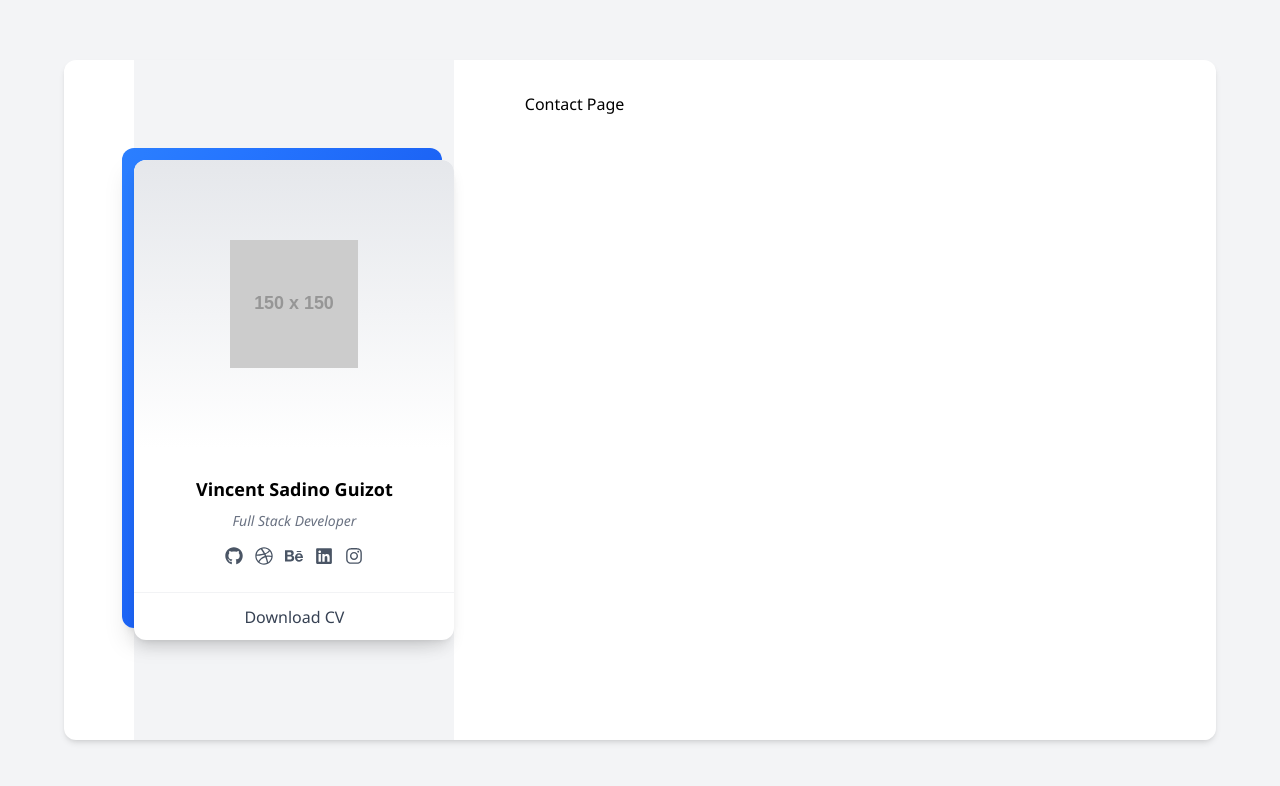
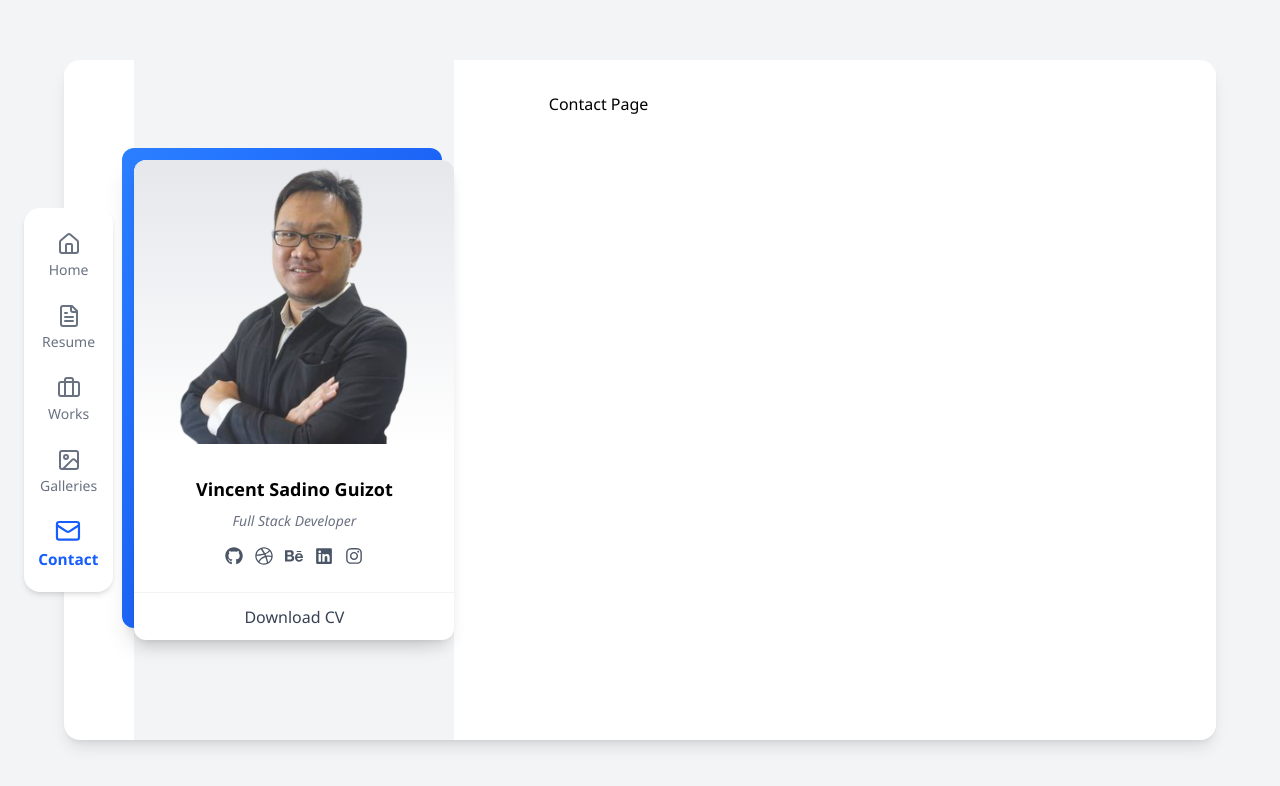
Before and after one commit to vincent-guizot/resume-web-2025, a React (Vite) app: page /contact in a window 1280 px wide. Shown: the top 786 px of the page. Built offline with nearby package versions, Linux system fonts and the light colour scheme.

Commit message:
layouting

```diff
--- a/src/components/HeroProfile.jsx
+++ b/src/components/HeroProfile.jsx
@@ -6,17 +6,14 @@ import {
   FaLinkedin,
   FaInstagram,
 } from "react-icons/fa";
+import pict from "../assets/7.png";
 
 const Profile = () => {
   return (
     <div className="relative bg-white shadow-lg rounded-xl overflow-hidden w-80 h-[480px] flex flex-col text-center z-20">
       {/* Top 60% */}
       <div className="h-[60%] flex justify-center items-center bg-gradient-to-b from-gray-200 to-white">
-        <img
-          src="https://via.placehold.co/150"
-          alt="Profile"
-          className="w-32 h-32 object-cover"
-        />
+        <img src={pict} alt="Profile" className="w-70 h-70 object-cover" />
       </div>
 
       {/* Middle 30% */}
--- a/src/components/SideBar.jsx
+++ b/src/components/SideBar.jsx
@@ -1,7 +1,38 @@
-import React from "react";
+import { NavLink } from "react-router-dom";
+import { Home, FileText, Briefcase, Image, Mail } from "lucide-react";
+
+const navItems = [
+  { name: "Home", path: "/", icon: Home },
+  { name: "Resume", path: "/resume", icon: FileText },
+  { name: "Works", path: "/works", icon: Briefcase },
+  { name: "Galleries", path: "/galleries", icon: Image },
+  { name: "Contact", path: "/contact", icon: Mail },
+];
 
 const SideBar = () => {
-  return <div>SideBar</div>;
+  const baseStyle =
+    "flex flex-col items-center gap-1 transition-all duration-200 text-sm";
+  const activeStyle = "text-blue-600 scale-110 font-semibold";
+  const inactiveStyle = "text-gray-500 hover:text-blue-600 hover:scale-105";
+
+  return (
+    <nav className="flex flex-col items-center gap-6 bg-white rounded-2xl shadow-md px-4 py-6">
+      {navItems.map(({ name, path, icon: Icon }) => (
+        <NavLink key={path} to={path} end>
+          {({ isActive }) => (
+            <div
+              className={`${baseStyle} ${
+                isActive ? activeStyle : inactiveStyle
+              }`}
+            >
+              <Icon className="w-6 h-6" />
+              <span>{name}</span>
+            </div>
+          )}
+        </NavLink>
+      ))}
+    </nav>
+  );
 };
 
 export default SideBar;
--- a/src/layouts/MainLayout.jsx
+++ b/src/layouts/MainLayout.jsx
@@ -1,32 +1,37 @@
 import { Outlet } from "react-router-dom";
-import SideBar from "../components/SideBar";
+import { SideBar } from "../components";
 import HeroProfile from "../components/HeroProfile";
 
 const MainLayout = () => {
   return (
-    <div className="relative min-h-screen flex items-center justify-center bg-gray-100">
-      {/* 🔹 Floating Sidebar - beside main container */}
-      <div className="absolute -left-20 top-1/2 -translate-y-1/2 z-30">
+    <div className="relative min-h-screen flex items-center justify-center bg-gray-100 overflow-hidden">
+      {/* 🔹 Floating Sidebar (Desktop) */}
+      <div className="absolute left-6 top-1/2 -translate-y-1/2 z-50 hidden md:block">
         <SideBar />
       </div>
 
       {/* 🔹 Main centered container */}
-      <div className="relative w-full max-w-6xl h-[85vh] bg-white rounded-xl shadow-md flex overflow-hidden">
-        {/* Left fixed Hero section */}
-        <div className="w-[40%] flex justify-center items-center bg-transparent relative z-10">
+      <div className="relative w-full max-w-6xl h-[85vh] bg-white rounded-2xl shadow-lg flex flex-col md:flex-row overflow-hidden">
+        {/* Left: Hero Section */}
+        <div className="md:w-[40%] w-full flex justify-center items-center bg-transparent relative z-10 p-4 md:p-0">
           <HeroProfile />
         </div>
 
-        {/* Right scrollable content area */}
-        <div className="w-[60%] flex flex-col overflow-hidden relative py-8">
-          <div className="flex-1 overflow-y-auto ">
+        {/* Right: Scrollable Outlet Section */}
+        <div className="md:w-[60%] w-full flex flex-col overflow-hidden relative">
+          <div className="flex-1 overflow-y-auto px-6 py-8 md:py-8 scroll-smooth">
             <Outlet />
-            <div className="h-12" /> {/* keep bottom padding while scrolling */}
+            <div className="h-10" /> {/* Keeps padding when scrolled */}
           </div>
 
-          {/* Optional subtle bottom fade for elegance */}
-          <div className="absolute bottom-0 left-0 right-0 h-6 bg-gradient-to-t from-white to-transparent pointer-events-none" />
+          {/* Elegant bottom fade */}
+          <div className="absolute bottom-0 left-0 right-0 h-8 bg-gradient-to-t from-white to-transparent pointer-events-none" />
         </div>
+      </div>
+
+      {/* 🔹 Bottom Navigation Bar (Mobile) */}
+      <div className="fixed bottom-4 left-1/2 -translate-x-1/2 w-[90%] bg-white/90 backdrop-blur-md rounded-2xl shadow-md py-3 px-4 flex justify-around items-center md:hidden z-50">
+        <SideBar isMobile />
       </div>
     </div>
   );
--- a/src/pages/Home/index.jsx
+++ b/src/pages/Home/index.jsx
@@ -13,10 +13,10 @@ const Home = () => (
     <AboutMe />
     <MyServices />
     <MyWorks />
-    <MySkills />
+    {/* <MySkills /> */}
     <Testimonials />
     <Awards />
-    <Experiences />
+    {/* <Experiences /> */}
   </div>
 );
 export default Home;
--- a/src/pages/Resume/index.jsx
+++ b/src/pages/Resume/index.jsx
@@ -2,5 +2,10 @@
 import Experiences from "./Experiences";
 import MySkills from "./MySkills";
 
-const Resume = () => <h1>Resume Page</h1>;
+const Resume = () => (
+  <div>
+    <Experiences />
+    <MySkills />
+  </div>
+);
 export default Resume;
```
Also changed, not shown: src/assets/7.png (added).
